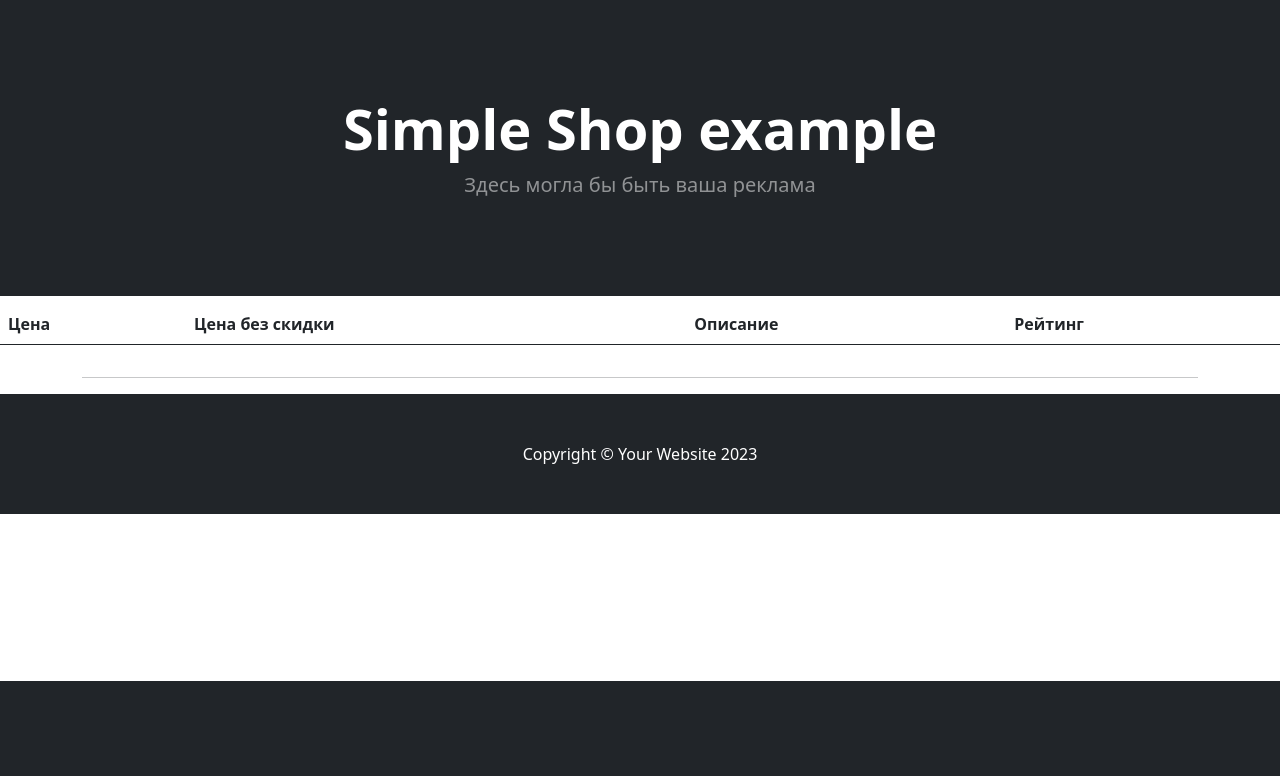
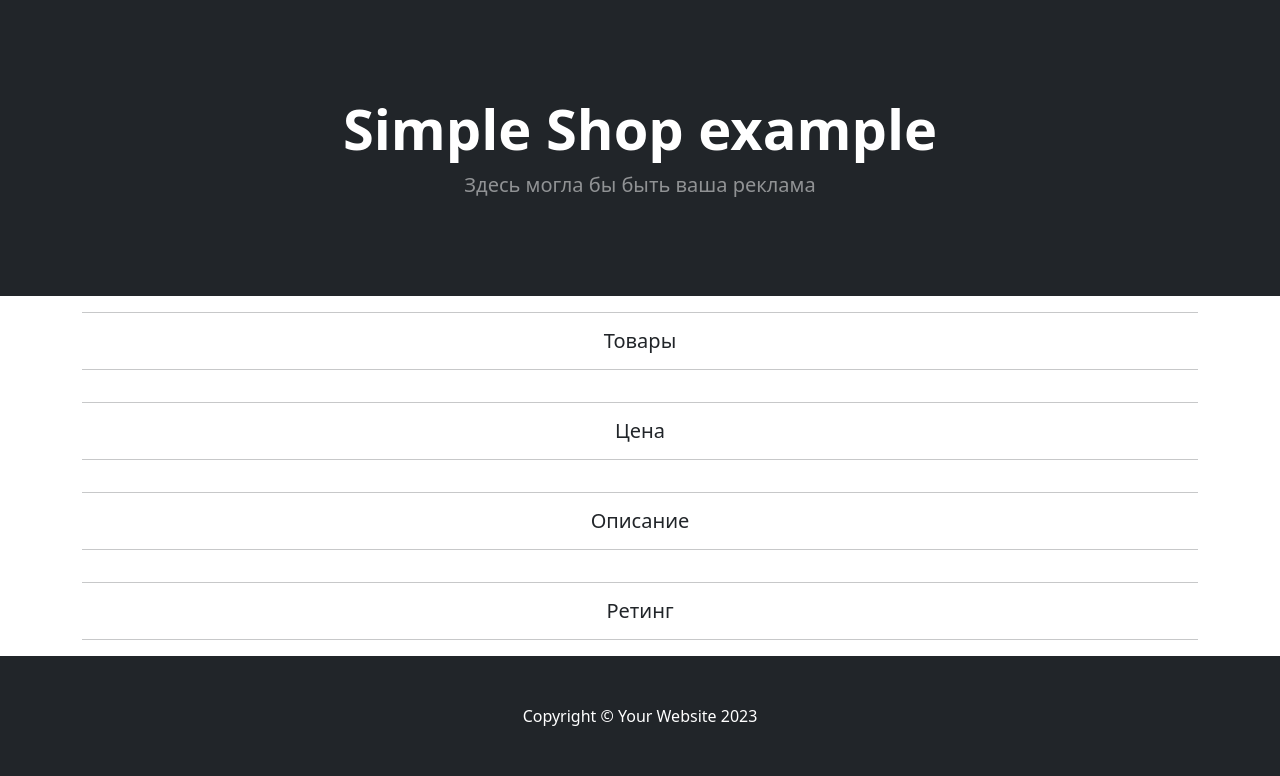
Before and after one commit to maksimuspiter/simple_shop_final_proj, a Django app: page /compare/list/ in a window 1280 px wide. Shown: the part 119-895 px from the top of the page. Before the commit the page ends 800 px from the top, so only its background shows below. Run offline with Django 4.2, Linux system fonts and the light colour scheme; lists and menus that the app fills with data are empty.

Commit message:
refactored comparestyle

```diff
--- a/myshop/compare/templates/compare/list_of_compare.html
+++ b/myshop/compare/templates/compare/list_of_compare.html
@@ -7,45 +7,32 @@
 
 {% block content %}
 
-<table class="table">
-    <thead>
-      <tr>
-        <th scope="col">Цена</th>
-        <th scope="col">Цена без скидки</th>
-        <th scope="col">Описание</th>
-        <th scope="col">Рейтинг</th>
-      </tr>
-    </thead>
-            <h3>{{product}}</h3>
-
-    <tbody>
-
+<div class="container">
+    <div class="mt-3 text-center"><hr><h5>Товары</h5><hr></div>
+    <div class=" d-flex justify-content-between align-items-center">
         {% for product in products %}
-            <tr>
-                <td>{{product.price}}</td>
-                <td>{{product.price_old}}</td>
-                <td>{{product.description}}</td>
-                <td>{{product.rating}}</td>
-            </tr>
-        {% endfor %}
-    </tbody>
-  </table>
-<div class="container">
-    <div class="row">
-        {% for product in products %}
-            <div class="col">
-                <h3>{{product.name}}</h3>
-            </div>
+        <div class="text-center">
+            <a href="{{product.get_absolute_url}}">
+                <div class="col ps-3 pe-3">
+                    <img class="img-fluid rounded img-thumbnail"
+                    src="{{product.image_title.url}}"
+                    alt="{{product.name}}"
+                    style="max-height: 200px;">
+                </div>
+            </a>
+            <h5>{{product.name}}</h5>
+        </div>
         {% endfor %}
     </div>
-    <hr>
-    <div class="row">
+    <div class="text-center"><hr><h5>Цена</h5><hr></div>
+    <div class="row text-center">
         {% for product in products %}
             <div class="col">
                 <h3>{{product.price}} ₽</h3>
             </div>
         {% endfor %}
     </div>
+    <div class="text-center"><hr><h5>Описание</h5><hr></div>
     <div class="row">
         {% for product in products %}
             <div class="col">
@@ -53,6 +40,7 @@
             </div>
         {% endfor %}
     </div>
+    <div class="text-center"><hr><h5>Ретинг</h5><hr></div>
     <div class="row">
         {% for product in products %}
             <div class="col">
```
